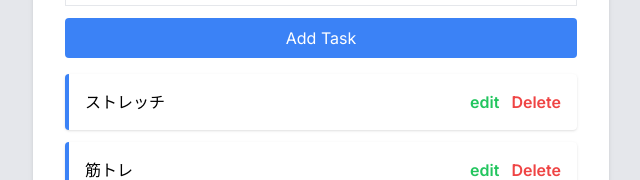
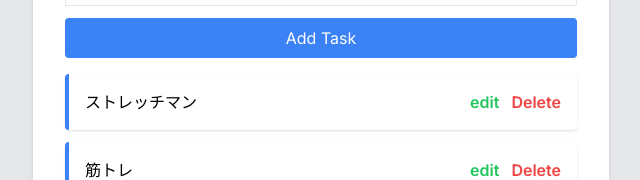
Before and after one commit to Takatoshi0207/ToDoApp-nextJs13, a Next.js app in the folder todoapp-nextjs13/: page / in a window 1280 px wide. Shown: the top 180 px of the page, without its empty margins (319-959 px from the left). Built offline with nearby package versions, Linux system fonts and the light colour scheme; data requests are answered from the project's data file.

Commit message:
編集するためのAPI

```diff
--- a/todoapp-nextjs13/src/api.ts
+++ b/todoapp-nextjs13/src/api.ts
@@ -23,9 +23,9 @@ export const addTodo = async (todo: Task): Promise<Task> => {
 };
 
 // 編集するための関数を作成
-export const aditTodo = async (id: string, newText: string): Promise<Task> => {
+export const editTodo = async (id: string, newText: string): Promise<Task> => {
   const res = await fetch(`http://localhost:3001/todos/${id}`, {
-    method: "POST",
+    method: "PUT",
     headers: { "content-type": "application/json" },
     body: JSON.stringify({ title: newText }),
   });
--- a/todoapp-nextjs13/src/app/components/Todo.tsx
+++ b/todoapp-nextjs13/src/app/components/Todo.tsx
@@ -2,6 +2,7 @@
 
 import { Task } from '@/types';
 import React, { useState } from 'react'
+import { editTodo } from '@/api';
 
 interface TodoProps {
   todo: Task;
@@ -16,6 +17,7 @@ function Todo({ todo }: TodoProps) {
   };
 
   const handleSave = async () => {
+    await editTodo(todo.id, editedTaskTitle);
     setIsEditing(false);
   };
 
@@ -29,6 +31,7 @@ function Todo({ todo }: TodoProps) {
           type="text"
           className='border-gray-400 border rounded mr-2 py-1 px-2'
           value={editedTaskTitle}
+          onChange={(e: React.ChangeEvent<HTMLInputElement>) => setEditedTaskTitle(e.target.value)}
         />
       ) : (
         <span>{todo.title}</span>
--- a/todoapp-nextjs13/src/app/data/todos.json
+++ b/todoapp-nextjs13/src/app/data/todos.json
@@ -1,9 +1,8 @@
 {
   "todos": [
     {
-      "id": 1,
-      "title": "ストレッチ",
-      "completed": false
+      "title": "ストレッチマン",
+      "id": 1
     },
     {
       "id": 2,
```
